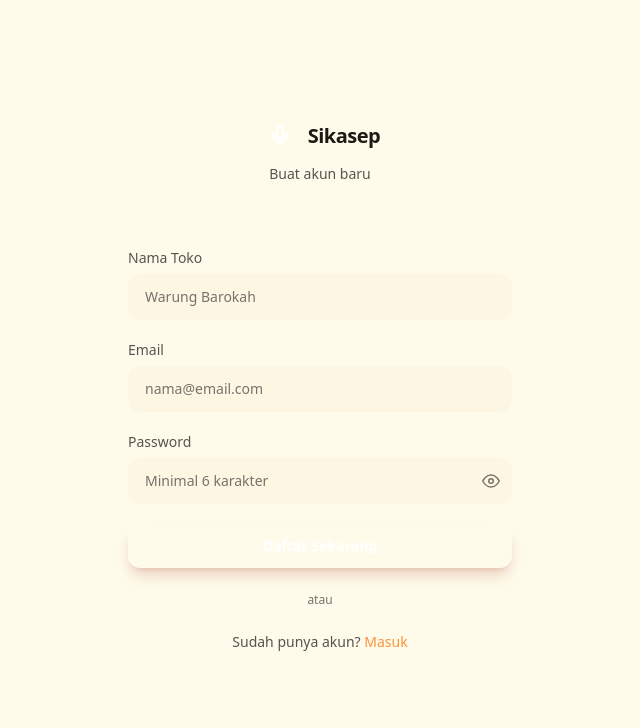
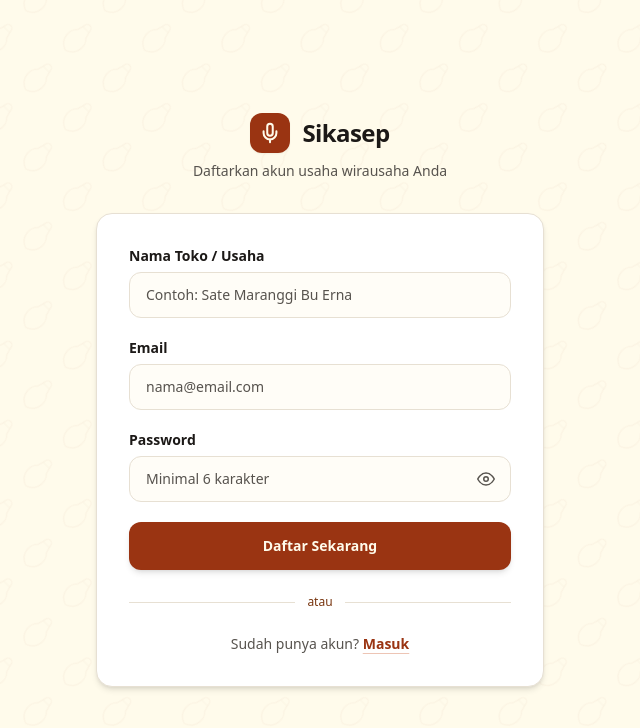
Before and after one commit to AhmadSabani475/sikasep, a Next.js app: page /register in a window 1280 px wide. Shown: the top 728 px of the page, without its empty margins (320-960 px from the left). Built offline with nearby package versions, Linux system fonts and the light colour scheme.

Commit message:
fix(register): apply Keramik Plered tokens, visible borders, and solid terracotta button

```diff
--- a/src/app/register/page.tsx
+++ b/src/app/register/page.tsx
@@ -4,6 +4,7 @@ import Link from 'next/link';
 import { useState } from 'react';
 import { useRouter } from 'next/navigation';
 import { createClient } from '@/lib/supabase/client';
+import { RerengKendiPattern } from '@/components/RerengKendiPattern';
 
 export default function RegisterPage() {
   const router = useRouter();
@@ -47,47 +48,72 @@ export default function RegisterPage() {
   };
 
   return (
-    <div className="flex flex-1 items-center justify-center px-4 py-12 gradient-hero">
-      <div className="w-full max-w-md animate-slide-up">
+    <div className="relative min-h-screen flex flex-1 items-center justify-center px-4 py-12 bg-[#FFFBEB] text-[#1C1917] overflow-hidden">
+      {/* Tekstur Halus Rereng Kendi di Latar Belakang */}
+      <RerengKendiPattern opacity={0.04} className="z-0" />
+
+      <div className="w-full max-w-md relative z-10">
+        {/* Logo & Header Form */}
         <div className="flex flex-col items-center mb-8">
-          <Link href="/" className="flex items-center gap-2 mb-2 group">
-            <div className="w-10 h-10 rounded-xl gradient-primary flex items-center justify-center group-hover:scale-105 transition-transform">
-              <svg width="22" height="22" viewBox="0 0 24 24" fill="none" stroke="white" strokeWidth="2.5" strokeLinecap="round" strokeLinejoin="round">
+          <Link href="/" className="flex items-center gap-3 mb-2 group">
+            <div className="w-10 h-10 rounded-xl bg-[#9A3412] flex items-center justify-center shadow-xs group-hover:bg-[#7C2D12] transition-colors">
+              <svg
+                width="22"
+                height="22"
+                viewBox="0 0 24 24"
+                fill="none"
+                stroke="#FFFBEB"
+                strokeWidth="2.2"
+                strokeLinecap="round"
+                strokeLinejoin="round"
+                aria-hidden="true"
+              >
                 <path d="M12 2a3 3 0 0 0-3 3v7a3 3 0 0 0 6 0V5a3 3 0 0 0-3-3Z" />
                 <path d="M19 10v2a7 7 0 0 1-14 0v-2" />
                 <line x1="12" x2="12" y1="19" y2="22" />
               </svg>
             </div>
-            <span className="text-xl font-bold tracking-tight">Sikasep</span>
+            <span className="text-2xl font-bold tracking-tight text-[#1C1917]">
+              Sikasep
+            </span>
           </Link>
-          <p className="text-text-secondary text-sm">Buat akun baru</p>
+          <p className="text-[#57534E] text-sm font-medium">
+            Daftarkan akun usaha wirausaha Anda
+          </p>
         </div>
 
-        <div className="glass rounded-2xl p-8">
+        {/* Kartu Formulir Pendaftaran */}
+        <div className="bg-white rounded-2xl p-8 border border-[#E7E0D3] shadow-md">
           <form onSubmit={handleSubmit} className="space-y-5">
             {error && (
-              <div className="px-4 py-3 rounded-xl bg-danger-500/10 border border-danger-500/20 text-danger-500 text-sm animate-fade-in">
+              <div className="px-4 py-3 rounded-xl bg-[#FEE2E2] border border-[#FCA5A5] text-[#991B1B] text-sm font-medium animate-fade-in">
                 {error}
               </div>
             )}
 
             <div>
-              <label htmlFor="register-store" className="block text-sm font-medium text-text-secondary mb-1.5">
-                Nama Toko
+              <label
+                htmlFor="register-store"
+                className="block text-sm font-semibold text-[#1C1917] mb-1.5"
+              >
+                Nama Toko / Usaha
               </label>
               <input
                 id="register-store"
                 type="text"
                 value={storeName}
                 onChange={(e) => setStoreName(e.target.value)}
-                placeholder="Warung Barokah"
+                placeholder="Contoh: Sate Maranggi Bu Erna"
                 required
-                className="w-full px-4 py-3 rounded-xl bg-surface-700 border border-white/5 text-text-primary placeholder:text-text-muted text-sm focus:outline-none focus:ring-2 focus:ring-primary-500/50 focus:border-primary-500/50 transition-all"
+                className="w-full px-4 py-3 rounded-xl bg-[#FFFBEB]/40 border border-[#E7E0D3] text-[#1C1917] placeholder:text-[#57534E] text-sm focus:outline-none focus:border-[#9A3412] focus:ring-2 focus:ring-[#9A3412]/20 transition-all"
               />
             </div>
 
             <div>
-              <label htmlFor="register-email" className="block text-sm font-medium text-text-secondary mb-1.5">
+              <label
+                htmlFor="register-email"
+                className="block text-sm font-semibold text-[#1C1917] mb-1.5"
+              >
                 Email
               </label>
               <input
@@ -97,12 +123,15 @@ export default function RegisterPage() {
                 onChange={(e) => setEmail(e.target.value)}
                 placeholder="nama@email.com"
                 required
-                className="w-full px-4 py-3 rounded-xl bg-surface-700 border border-white/5 text-text-primary placeholder:text-text-muted text-sm focus:outline-none focus:ring-2 focus:ring-primary-500/50 focus:border-primary-500/50 transition-all"
+                className="w-full px-4 py-3 rounded-xl bg-[#FFFBEB]/40 border border-[#E7E0D3] text-[#1C1917] placeholder:text-[#57534E] text-sm focus:outline-none focus:border-[#9A3412] focus:ring-2 focus:ring-[#9A3412]/20 transition-all"
               />
             </div>
 
             <div>
-              <label htmlFor="register-password" className="block text-sm font-medium text-text-secondary mb-1.5">
+              <label
+                htmlFor="register-password"
+                className="block text-sm font-semibold text-[#1C1917] mb-1.5"
+              >
                 Password
               </label>
               <div className="relative">
@@ -114,22 +143,42 @@ export default function RegisterPage() {
                   placeholder="Minimal 6 karakter"
                   required
                   minLength={6}
-                  className="w-full px-4 py-3 rounded-xl bg-surface-700 border border-white/5 text-text-primary placeholder:text-text-muted text-sm focus:outline-none focus:ring-2 focus:ring-primary-500/50 focus:border-primary-500/50 transition-all pr-12"
+                  className="w-full px-4 py-3 rounded-xl bg-[#FFFBEB]/40 border border-[#E7E0D3] text-[#1C1917] placeholder:text-[#57534E] text-sm focus:outline-none focus:border-[#9A3412] focus:ring-2 focus:ring-[#9A3412]/20 transition-all pr-12"
                 />
                 <button
                   type="button"
                   onClick={() => setShowPassword(!showPassword)}
-                  className="absolute right-3 top-1/2 -translate-y-1/2 text-text-muted hover:text-text-secondary transition-colors"
+                  className="absolute right-3 top-1/2 -translate-y-1/2 text-[#57534E] hover:text-[#1C1917] transition-colors p-1"
                   aria-label={showPassword ? 'Sembunyikan password' : 'Tampilkan password'}
                 >
                   {showPassword ? (
-                    <svg width="18" height="18" viewBox="0 0 24 24" fill="none" stroke="currentColor" strokeWidth="2" strokeLinecap="round" strokeLinejoin="round">
+                    <svg
+                      width="18"
+                      height="18"
+                      viewBox="0 0 24 24"
+                      fill="none"
+                      stroke="currentColor"
+                      strokeWidth="2"
+                      strokeLinecap="round"
+                      strokeLinejoin="round"
+                      aria-hidden="true"
+                    >
                       <path d="M17.94 17.94A10.07 10.07 0 0 1 12 20c-7 0-11-8-11-8a18.45 18.45 0 0 1 5.06-5.94" />
                       <path d="M9.9 4.24A9.12 9.12 0 0 1 12 4c7 0 11 8 11 8a18.5 18.5 0 0 1-2.16 3.19" />
                       <line x1="1" y1="1" x2="23" y2="23" />
                     </svg>
                   ) : (
-                    <svg width="18" height="18" viewBox="0 0 24 24" fill="none" stroke="currentColor" strokeWidth="2" strokeLinecap="round" strokeLinejoin="round">
+                    <svg
+                      width="18"
+                      height="18"
+                      viewBox="0 0 24 24"
+                      fill="none"
+                      stroke="currentColor"
+                      strokeWidth="2"
+                      strokeLinecap="round"
+                      strokeLinejoin="round"
+                      aria-hidden="true"
+                    >
                       <path d="M1 12s4-8 11-8 11 8 11 8-4 8-11 8-11-8-11-8z" />
                       <circle cx="12" cy="12" r="3" />
                     </svg>
@@ -141,15 +190,31 @@ export default function RegisterPage() {
             <button
               type="submit"
               disabled={loading}
-              className="w-full py-3 rounded-xl gradient-primary text-white font-semibold text-sm shadow-lg shadow-primary-500/20 hover:shadow-primary-500/40 hover:scale-[1.01] active:scale-[0.99] transition-all disabled:opacity-50 disabled:cursor-not-allowed disabled:hover:scale-100 focus-ring"
+              className="w-full py-3.5 rounded-xl bg-[#9A3412] hover:bg-[#7C2D12] text-[#FFFBEB] font-semibold text-sm shadow-md hover:shadow-lg transition-all disabled:opacity-50 disabled:cursor-not-allowed focus-ring min-h-[48px] flex items-center justify-center"
             >
               {loading ? (
                 <span className="flex items-center justify-center gap-2">
-                  <svg className="w-4 h-4 animate-spin" viewBox="0 0 24 24" fill="none">
-                    <circle className="opacity-25" cx="12" cy="12" r="10" stroke="currentColor" strokeWidth="4" />
-                    <path className="opacity-75" fill="currentColor" d="M4 12a8 8 0 018-8V0C5.373 0 0 5.373 0 12h4zm2 5.291A7.962 7.962 0 014 12H0c0 3.042 1.135 5.824 3 7.938l3-2.647z" />
+                  <svg
+                    className="w-4 h-4 animate-spin"
+                    viewBox="0 0 24 24"
+                    fill="none"
+                    aria-hidden="true"
+                  >
+                    <circle
+                      className="opacity-25"
+                      cx="12"
+                      cy="12"
+                      r="10"
+                      stroke="currentColor"
+                      strokeWidth="4"
+                    />
+                    <path
+                      className="opacity-75"
+                      fill="currentColor"
+                      d="M4 12a8 8 0 018-8V0C5.373 0 0 5.373 0 12h4zm2 5.291A7.962 7.962 0 014 12H0c0 3.042 1.135 5.824 3 7.938l3-2.647z"
+                    />
                   </svg>
-                  Mendaftar...
+                  <span>Mendaftarkan Usaha...</span>
                 </span>
               ) : (
                 'Daftar Sekarang'
@@ -158,14 +223,17 @@ export default function RegisterPage() {
           </form>
 
           <div className="flex items-center gap-3 my-6">
-            <div className="flex-1 h-px bg-white/10" />
-            <span className="text-xs text-text-muted">atau</span>
-            <div className="flex-1 h-px bg-white/10" />
+            <div className="flex-1 h-px bg-[#E7E0D3]" />
+            <span className="text-xs font-medium text-[#78350F]">atau</span>
+            <div className="flex-1 h-px bg-[#E7E0D3]" />
           </div>
 
-          <p className="text-center text-sm text-text-secondary">
+          <p className="text-center text-sm text-[#57534E]">
             Sudah punya akun?{' '}
-            <Link href="/login" className="text-primary-400 font-medium hover:text-primary-300 transition-colors">
+            <Link
+              href="/login"
+              className="text-[#9A3412] hover:text-[#7C2D12] font-semibold underline decoration-[#C2410C]/30 underline-offset-4 transition-colors"
+            >
               Masuk
             </Link>
           </p>
```
Also changed, not shown: 1 other file (tests, documents, lock files or other folders).
